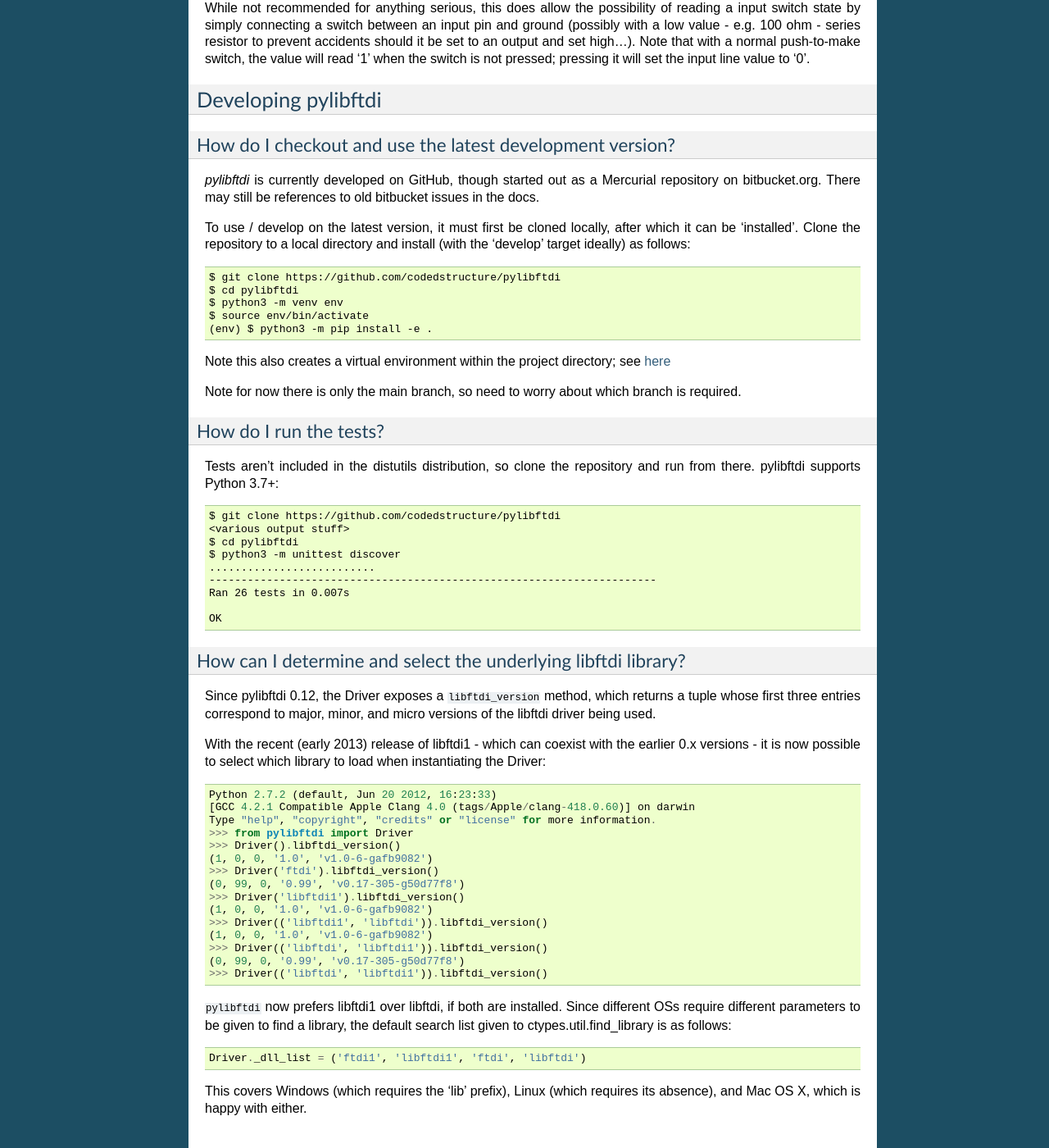
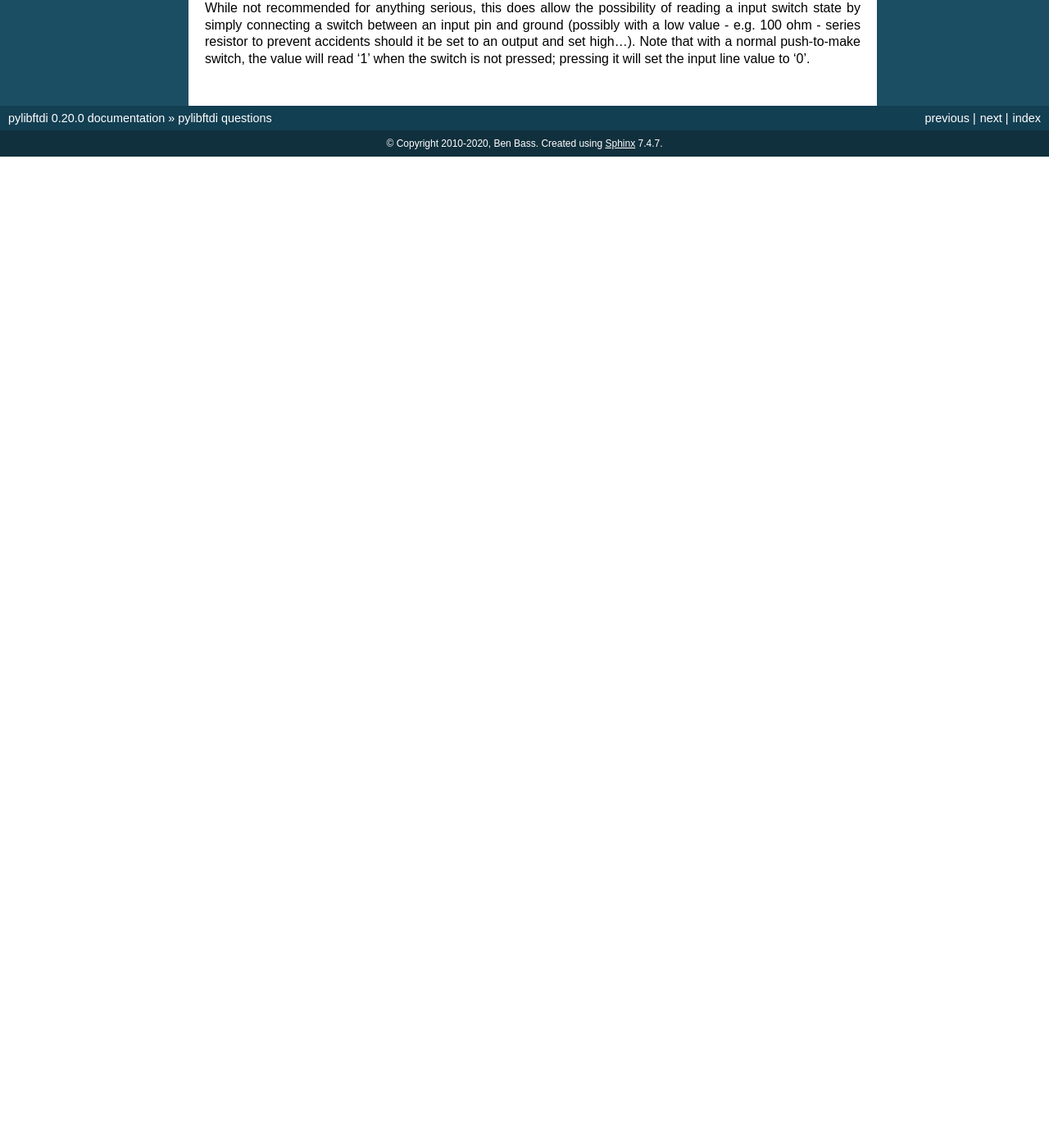
Before and after one commit to codedstructure/pylibftdi, a Sphinx documentation site: the page built from docs/how_to.rst, in a window 1280 px wide and 1400 px high, scrolled down 3822 px. Shown: the whole window at 82% size. Built offline with Sphinx 7.4.7, drawn with Linux system fonts in a browser that asks for light colours; after the commit the page ends 4013 px from its top, so only the background shows below that; some of the changed text lies outside the part shown.

Commit message:
Update development docs

```diff
--- a/docs/how_to.rst
+++ b/docs/how_to.rst
@@ -239,83 +239,3 @@ pin and ground (possibly with a low value - e.g. 100 ohm -  series resistor to
 prevent accidents should it be set to an output and set high...). Note that
 with a normal push-to-make switch, the value will read '1' when the switch is
 not pressed; pressing it will set the input line value to '0'.
-
-Developing pylibftdi
---------------------
-
-How do I checkout and use the latest development version?
-~~~~~~~~~~~~~~~~~~~~~~~~~~~~~~~~~~~~~~~~~~~~~~~~~~~~~~~~~
-
-`pylibftdi` is currently developed on GitHub, though started out as a Mercurial
-repository on bitbucket.org. There may still be references to old bitbucket issues
-in the docs.
-
-To use / develop on the latest version, it must first be cloned locally, after
-which it can be 'installed'. Clone the repository to a local directory and
-install (with the 'develop' target ideally) as follows::
-
-    $ git clone https://github.com/codedstructure/pylibftdi
-    $ cd pylibftdi
-    $ python3 -m venv env
-    $ source env/bin/activate
-    (env) $ python3 -m pip install -e .
-
-Note this also creates a virtual environment within the project directory;
-see here_
-
-.. _here: https://packaging.python.org/guides/installing-using-pip-and-virtual-environments/
-
-Note for now there is only the main branch, so need to worry about which
-branch is required.
-
-How do I run the tests?
-~~~~~~~~~~~~~~~~~~~~~~~
-
-Tests aren't included in the distutils distribution, so clone the
-repository and run from there. pylibftdi supports Python 3.7+::
-
-    $ git clone https://github.com/codedstructure/pylibftdi
-    <various output stuff>
-    $ cd pylibftdi
-    $ python3 -m unittest discover
-    ..........................
-    ----------------------------------------------------------------------
-    Ran 26 tests in 0.007s
-
-    OK
-
-How can I determine and select the underlying libftdi library?
-~~~~~~~~~~~~~~~~~~~~~~~~~~~~~~~~~~~~~~~~~~~~~~~~~~~~~~~~~~~~~~
-
-Since pylibftdi 0.12, the Driver exposes a ``libftdi_version`` method,
-which returns a tuple whose first three entries correspond to major, minor,
-and micro versions of the libftdi driver being used.
-
-With the recent (early 2013) release of libftdi1 - which can coexist with
-the earlier 0.x versions - it is now possible to select which library to
-load when instantiating the Driver::
-
-    Python 2.7.2 (default, Jun 20 2012, 16:23:33)
-    [GCC 4.2.1 Compatible Apple Clang 4.0 (tags/Apple/clang-418.0.60)] on darwin
-    Type "help", "copyright", "credits" or "license" for more information.
-    >>> from pylibftdi import Driver
-    >>> Driver().libftdi_version()
-    (1, 0, 0, '1.0', 'v1.0-6-gafb9082')
-    >>> Driver('ftdi').libftdi_version()
-    (0, 99, 0, '0.99', 'v0.17-305-g50d77f8')
-    >>> Driver('libftdi1').libftdi_version()
-    (1, 0, 0, '1.0', 'v1.0-6-gafb9082')
-    >>> Driver(('libftdi1', 'libftdi')).libftdi_version()
-    (1, 0, 0, '1.0', 'v1.0-6-gafb9082')
-    >>> Driver(('libftdi', 'libftdi1')).libftdi_version()
-    (0, 99, 0, '0.99', 'v0.17-305-g50d77f8')
-    >>> Driver(('libftdi', 'libftdi1')).libftdi_version()
-
-``pylibftdi`` now prefers libftdi1 over libftdi, if both are installed. Since
-different OSs require different parameters to be given to find a library,
-the default search list given to ctypes.util.find_library is as follows::
-
-    Driver._dll_list = ('ftdi1', 'libftdi1', 'ftdi', 'libftdi')
-
-This covers Windows (which requires the 'lib' prefix), Linux (which requires
-its absence), and Mac OS X, which is happy with either.
```
Also changed, not shown: docs/developing.rst (added, +98 -0 lines).
